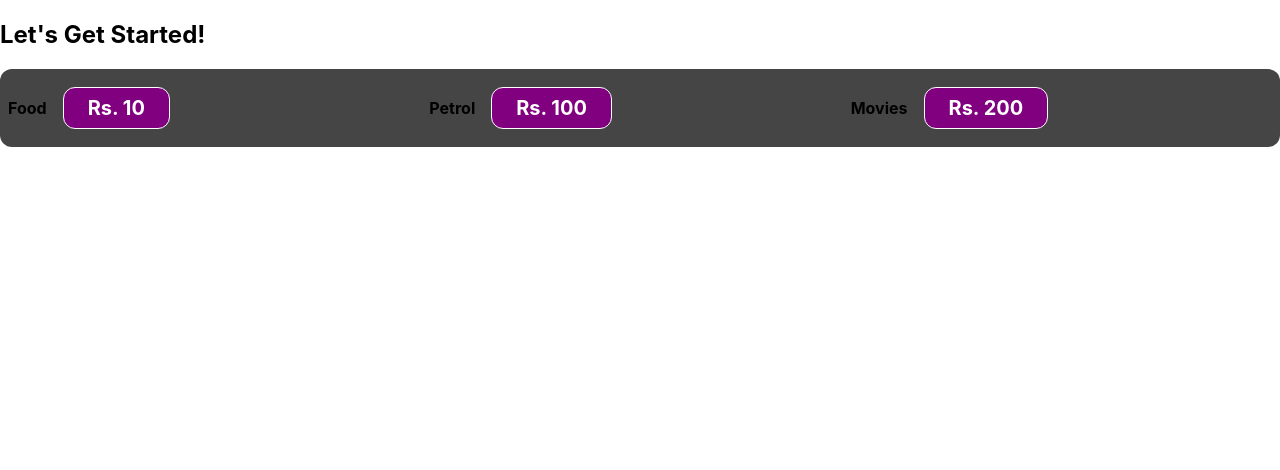
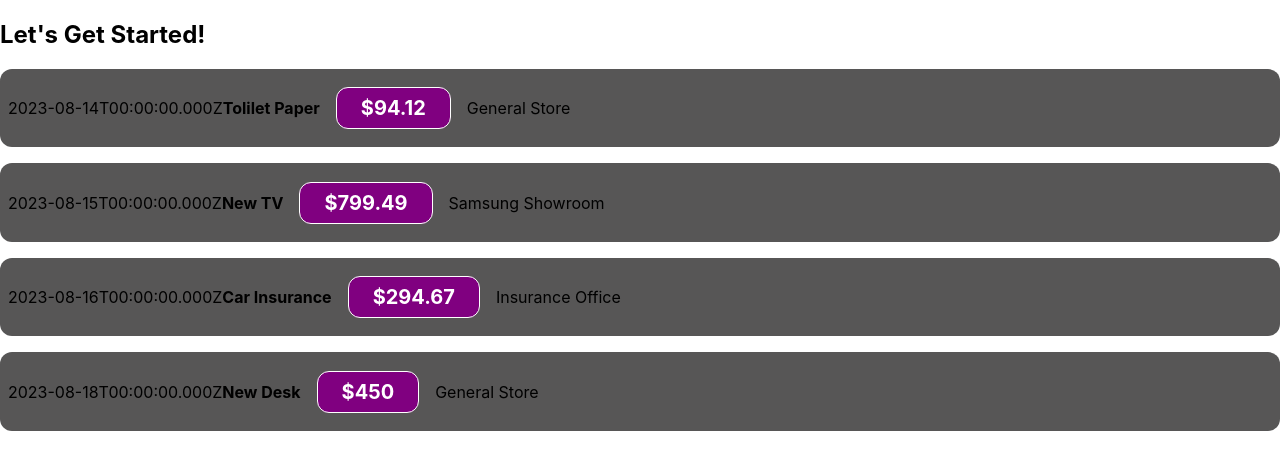
Before and after one commit to Ddas2100/ExpenseTracker_UsingReact, a React (Create React App) app: page / in a window 1280 px wide. Shown: the top 470 px of the page. Built offline with nearby package versions, Linux system fonts and the light colour scheme.

Commit message:
ReactBasic-Task9

```diff
--- a/src/App.css
+++ b/src/App.css
@@ -1,10 +1,5 @@
 .App {
   text-align: center;
-}
-
-.inline {
-  display: inline-block;
-  margin-right: 10px; /* Add some margin between the elements if needed */
 }
 
 .App-logo {
--- a/src/App.js
+++ b/src/App.js
@@ -1,8 +1,43 @@
 import ExpenseItem from './Components/ExpenseItem';
-import logo from './logo.svg';
-import './App.css';
+// import logo from './logo.svg';
+// import './App.css';
 
 function App() {
+  const expenses = [
+    {
+      id: 'e1',
+      title: 'Tolilet Paper',
+      amount: 94.12,
+      date: new Date(2023, 7, 14),
+      LocationOfExpenditure: 'General Store'
+    },
+    {
+      id: 'e2',
+      title: 'New TV',
+      amount: 799.49,
+      date: new Date(2023, 7, 15),
+      LocationOfExpenditure: 'Samsung Showroom'
+    },
+    {
+      id: 'e3',
+      title: 'Car Insurance',
+      amount: 294.67,
+      date: new Date(2023, 7, 16),
+      LocationOfExpenditure: 'Insurance Office'
+    },
+    {
+      id: 'e4',
+      title: 'New Desk',
+      amount: 450,
+      date: new Date(2023, 7, 18),
+      LocationOfExpenditure: 'General Store'
+    }
+  ]
+
+  const elements=[];
+  for(const[index, value] of expenses.entries()) {
+    elements.push(<li key={index}>{value}</li>)
+  }
   return (
     // <div className="App">
     //   <header className="App-header">
@@ -22,7 +57,42 @@ function App() {
     // </div>
     <div>
       <h2>Let's Get Started!</h2>
-      <ExpenseItem></ExpenseItem>
+      {expenses.map((expense) => (
+        <ExpenseItem
+          key={expense.id}
+          title={expense.title}
+          amount={expense.amount}
+          date={expense.date}
+          LocationOfExpenditure={expense.LocationOfExpenditure}
+        />
+      ))}
+      {/* <ExpenseItem
+        title={expenses[0].title}
+        amount={expenses[0].amount}
+        date= {expenses[0].date}
+        LocationOfExpenditure= {expenses[0].LocationOfExpenditure}>
+      </ExpenseItem>
+
+      <ExpenseItem
+        title={expenses[1].title}
+        amount={expenses[1].amount}
+        date= {expenses[1].date}
+        LocationOfExpenditure= {expenses[1].LocationOfExpenditure}>
+      </ExpenseItem>
+
+      <ExpenseItem
+        title={expenses[2].title}
+        amount={expenses[2].amount}
+        date= {expenses[2].date}
+        LocationOfExpenditure= {expenses[2].LocationOfExpenditure}>
+      </ExpenseItem>
+
+      <ExpenseItem
+        title={expenses[3].title}
+        amount={expenses[3].amount}
+        date= {expenses[3].date}
+        LocationOfExpenditure= {expenses[3].LocationOfExpenditure}>
+      </ExpenseItem> */}
     </div>
   );
 }
--- a/src/Components/ExpenseItem.css
+++ b/src/Components/ExpenseItem.css
@@ -6,7 +6,7 @@
     padding: 0.5rem;
     margin: 1rem 0;
     border-radius: 12px;
-    background-color: #464545;
+    background-color: #575656;
 }
 
 .expense-item__description {
--- a/src/Components/ExpenseItem.js
+++ b/src/Components/ExpenseItem.js
@@ -1,22 +1,16 @@
 import './ExpenseItem.css'
 
-function ExpenseItem() {
+function ExpenseItem(props) {
     return (
         <div className="expense-item">
+            <div>{props.date.toISOString()}</div>
             <div className="expense-item__description">
-                <h4>Food</h4>
-                <div className="expense-item__price">Rs. 10</div>
-            </div>
-            <div className="expense-item__description">
-                <h4>Petrol</h4>
-                <div className="expense-item__price">Rs. 100</div>
-            </div>
-            <div className="expense-item__description">
-                <h4>Movies</h4>
-                <div className="expense-item__price">Rs. 200</div>
+                <h4>{props.title}</h4>
+                <div className="expense-item__price">${props.amount}</div>
+                <div className="expense-item__description">{props.LocationOfExpenditure}</div>
             </div>
         </div>
-    )
+    );
 }
 
 export default ExpenseItem;
```
